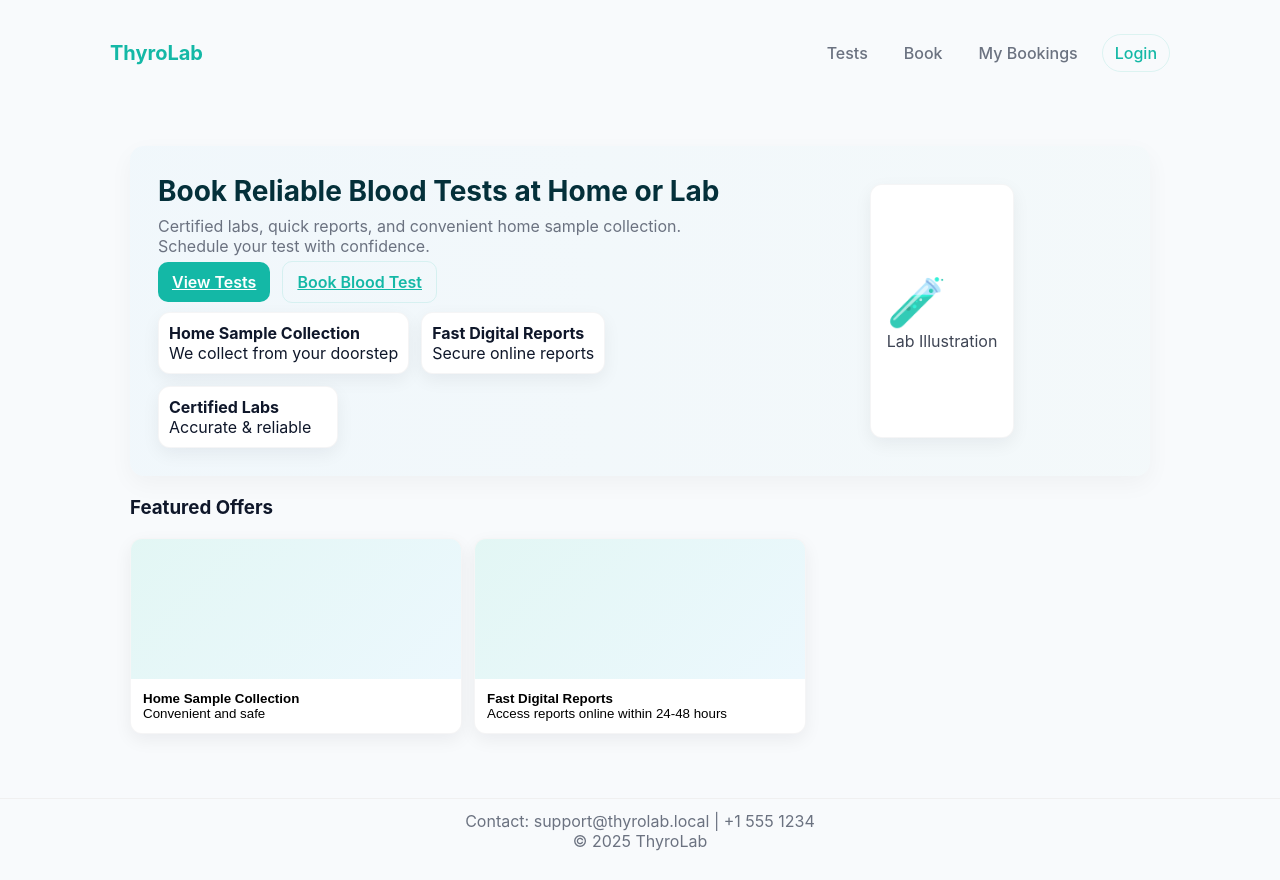
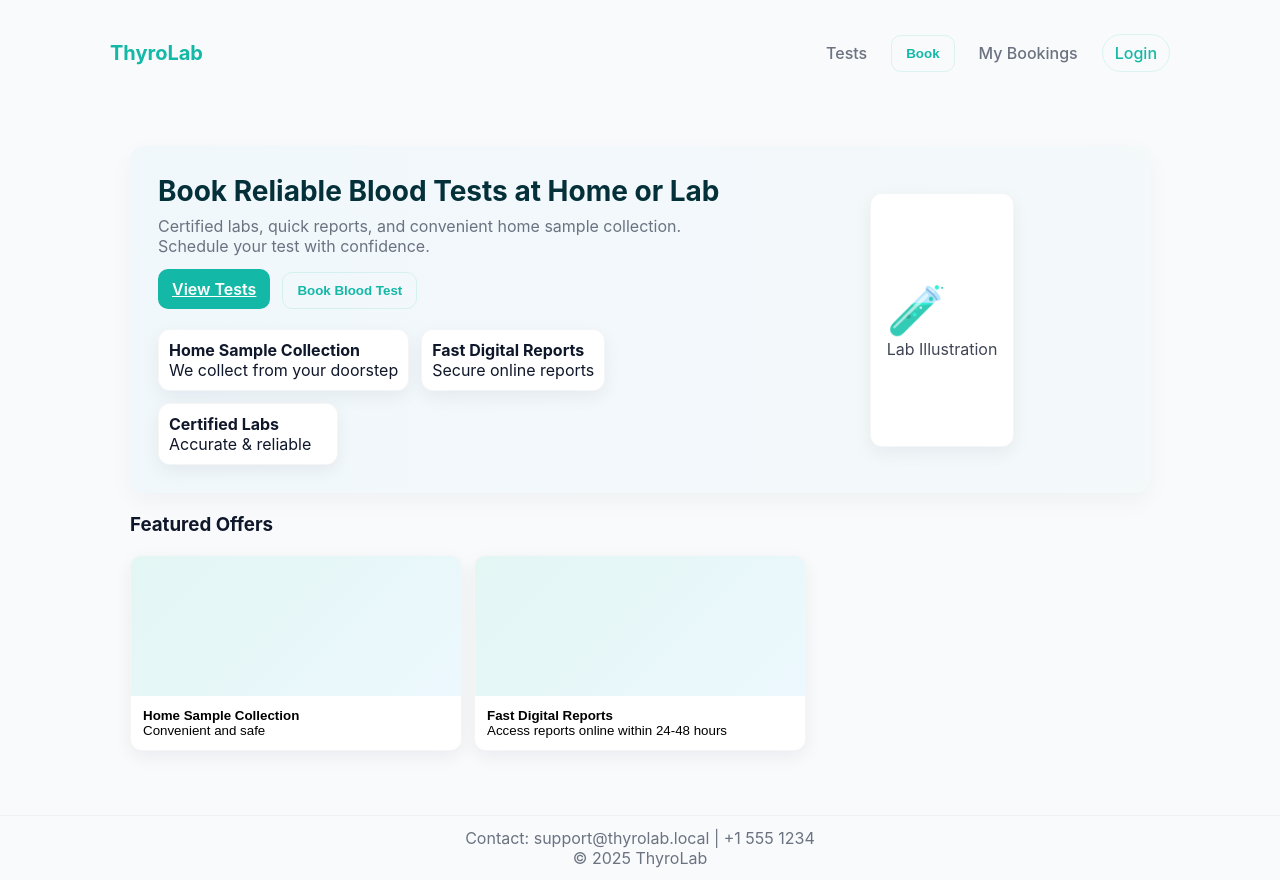
Before and after one commit to jimjam-457/bookmybloodtest, a React (Create React App) app in the folder client/: page / in a window 1280 px wide. Built offline with nearby package versions, Linux system fonts and the light colour scheme; no server answers.

Commit message:
Booking flow: auth-aware Book button, next= redirect on login/register

```diff
--- a/client/src/components/Header.js
+++ b/client/src/components/Header.js
@@ -1,11 +1,13 @@
 import React, { useState } from 'react';
 import { Link, useNavigate } from 'react-router-dom';
 import { useAuth } from '../context/AuthContext';
+import { useBooking } from '../context/BookingContext';
 
 export default function Header() {
   const { user, logout } = useAuth();
   const nav = useNavigate();
   const [open, setOpen] = useState(false);
+  const { items } = useBooking();
   const handleLogout = () => { logout(); nav('/'); };
   return (
     <header className="header">
@@ -20,7 +22,20 @@ export default function Header() {
       </button>
       <nav className={open ? 'open' : ''}>
         <Link to="/tests">Tests</Link>
-        <Link to="/booking">Book</Link>
+        <button
+          className="btn outline small"
+          onClick={() => {
+            setOpen(false);
+            if (!user) {
+              const next = items && items.length > 0 ? '/booking' : '/tests';
+              return nav(`/login?next=${encodeURIComponent(next)}`);
+            }
+            if (items && items.length > 0) return nav('/booking');
+            return nav('/tests');
+          }}
+        >
+          Book
+        </button>
         <Link to="/my-bookings">My Bookings</Link>
         {user && user.role === 'admin' && <Link to="/admin">Admin</Link>}
         {user ? (
--- a/client/src/pages/Home.js
+++ b/client/src/pages/Home.js
@@ -1,11 +1,16 @@
 import React, { useEffect, useState } from 'react';
-import { Link } from 'react-router-dom';
+import { Link, useNavigate } from 'react-router-dom';
 import HomeBanners from '../components/HomeBanners';
 import { getBanners } from '../services/api';
+import { useAuth } from '../context/AuthContext';
+import { useBooking } from '../context/BookingContext';
 
 export default function Home() {
   const [banners, setBanners] = useState(null);
   const [loading, setLoading] = useState(true);
+  const { user } = useAuth();
+  const { items } = useBooking();
+  const nav = useNavigate();
 
   useEffect(() => {
     let mounted = true;
@@ -29,7 +34,20 @@ export default function Home() {
           <p className="muted">Certified labs, quick reports, and convenient home sample collection. Schedule your test with confidence.</p>
           <div style={{marginTop:16}}>
             <Link to="/tests" className="btn">View Tests</Link>
-            <Link to="/booking" className="btn outline" style={{marginLeft:12}}>Book Blood Test</Link>
+            <button
+              className="btn outline"
+              style={{marginLeft:12}}
+              onClick={() => {
+                if (!user) {
+                  const next = items && items.length > 0 ? '/booking' : '/tests';
+                  return nav(`/login?next=${encodeURIComponent(next)}`);
+                }
+                if (items && items.length > 0) return nav('/booking');
+                return nav('/tests');
+              }}
+            >
+              Book Blood Test
+            </button>
           </div>
           <div style={{marginTop:20}} className="features-grid">
             <div className="card small">
--- a/client/src/pages/Login.js
+++ b/client/src/pages/Login.js
@@ -1,16 +1,18 @@
 import React, { useState } from 'react';
 import { useAuth } from '../context/AuthContext';
-import { useNavigate, Link } from 'react-router-dom';
+import { useNavigate, Link, useSearchParams } from 'react-router-dom';
 
 export default function Login() {
   const { login } = useAuth();
   const nav = useNavigate();
+  const [searchParams] = useSearchParams();
+  const next = searchParams.get('next') || '/';
   const [form, setForm] = useState({ email:'', password:'' });
   const [error, setError] = useState('');
   const handle = async () => {
     if (!form.email || form.password.length < 6) { setError('Invalid input'); return; }
     const res = await login(form.email, form.password);
-    if (res.ok) nav('/');
+    if (res.ok) nav(next);
     else setError(res.message);
   };
   return (
--- a/client/src/pages/Register.js
+++ b/client/src/pages/Register.js
@@ -1,16 +1,18 @@
 import React, { useState } from 'react';
 import { useAuth } from '../context/AuthContext';
-import { useNavigate } from 'react-router-dom';
+import { useNavigate, useSearchParams } from 'react-router-dom';
 
 export default function Register() {
   const { register } = useAuth();
   const nav = useNavigate();
+  const [searchParams] = useSearchParams();
+  const next = searchParams.get('next') || '/';
   const [form, setForm] = useState({ name:'', email:'', password:'' });
   const [error, setError] = useState('');
   const handle = async () => {
     if (!form.name || !/\S+@\S+\.\S+/.test(form.email) || form.password.length < 6) { setError('Invalid input'); return; }
     const res = await register(form.name, form.email, form.password);
-    if (res.ok) nav('/');
+    if (res.ok) nav(next);
     else setError(res.message);
   };
   return (
```
